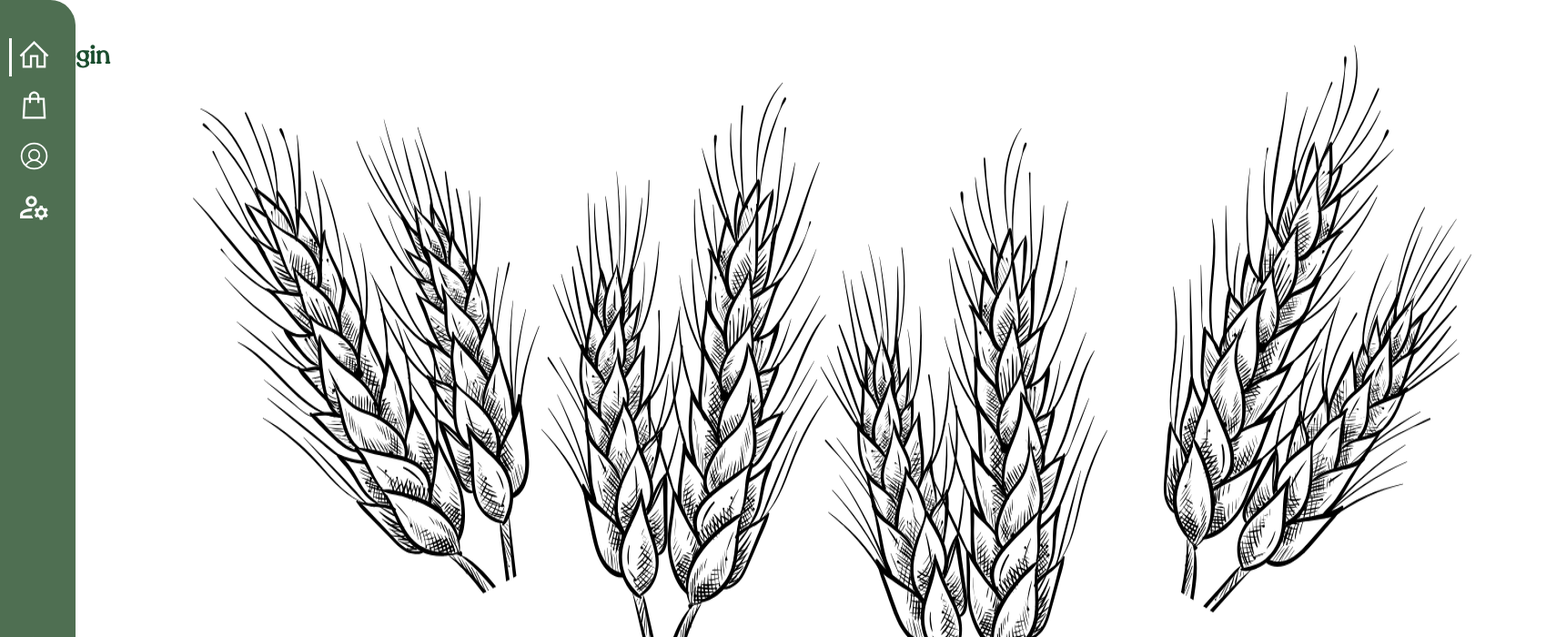
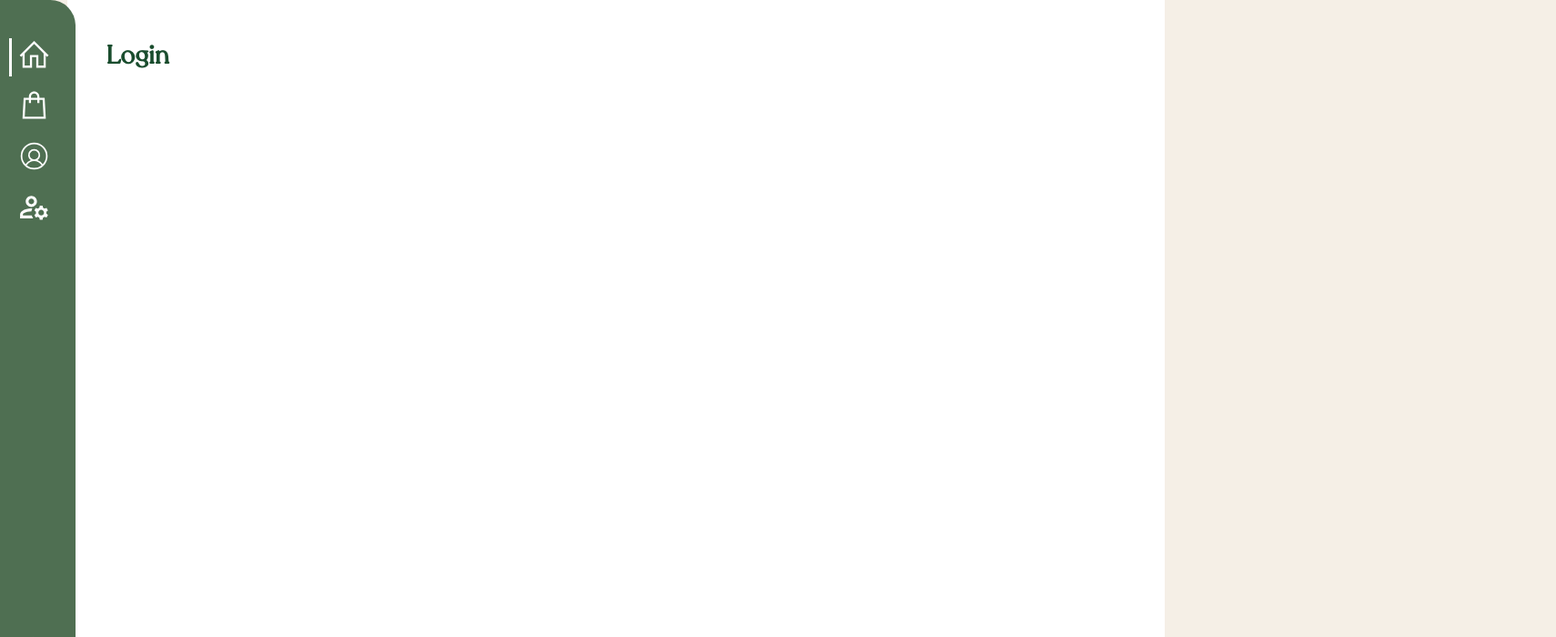
Before and after one commit to JomarMonrealUPLB/Farm-to-Table, a React (Create React App) app in the folder client/: page / in a window 1280 px wide. Shown: the top 700 px of the page at 91% size, 1710 px wide, since content can reach past the window. Built offline with nearby package versions, Linux system fonts and the light colour scheme.

Commit message:
ui: global css updates in variables

```diff
--- a/client/src/index.css
+++ b/client/src/index.css
@@ -1,8 +1,12 @@
 :root{
   --primary-green: #4F6F52;
+  --primary-green-hover: #234d28;
   --primary-green-dark: #1A4D2E;
+  --primary-green-dark-hover: #052512;
   --primary-background: #F5EFE6;
   --secondary-background: #E8DFCA;
+  --secondary-red: #A81D44;
+  --secondary-red-hover: #5c1126;
 }
 
 @font-face {
@@ -56,3 +60,21 @@
   padding: 3em;
   width: 100%;
 }
+
+button{
+  color: white;
+  background-color: var(--primary-green-dark);
+  border: none;
+  text-align: center;
+  text-decoration: none;
+  padding: 1ch;
+  cursor: pointer;
+}
+
+
+.page_background_decor{
+  position: fixed;
+  z-index: -100;
+  bottom: -20%;
+  width: 100%;
+}
```
